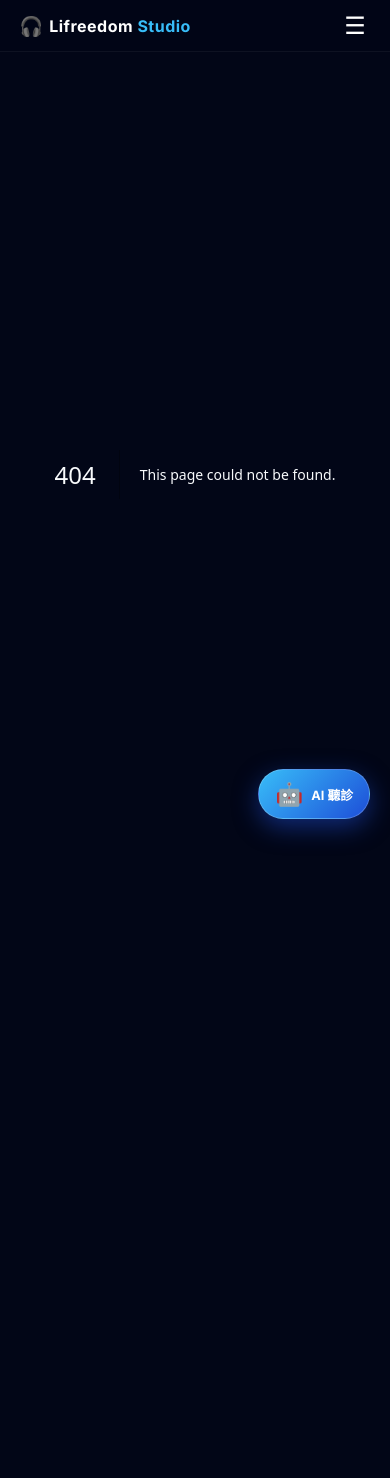
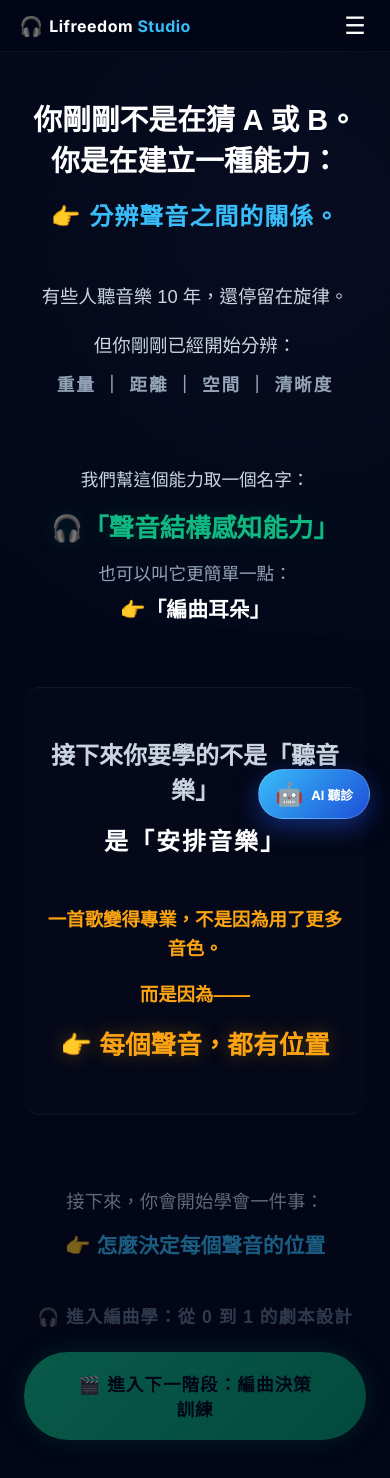
Before and after one commit to lifreedomstudio/lifreedom-studio, a Next.js app: page /courses/ear-opening/bridge in a window 390 px wide. Before the commit this address had no page. Shown: the top 1478 px of the page. Before the commit the page ends 896 px from the top, so only its background shows below. Built offline with nearby package versions, Linux system fonts and the light colour scheme.

Commit message:
Fix all mobile layouts and font sizes

```diff
--- /dev/null
+++ b/src/app/courses/ear-opening/bridge/page.tsx
@@ -0,0 +1,169 @@
+"use client";
+import { useEffect, useState } from 'react';
+import { useRouter } from 'next/navigation';
+
+export default function EarOpeningBridgePage() {
+    const router = useRouter();
+    const [mounted, setMounted] = useState(false);
+    const [isMobile, setIsMobile] = useState(false);
+
+    useEffect(() => {
+        setMounted(true);
+        const checkMobile = () => setIsMobile(window.innerWidth < 768);
+        checkMobile();
+        window.addEventListener('resize', checkMobile);
+        return () => window.removeEventListener('resize', checkMobile);
+    }, []);
+
+    if (!mounted) return null;
+
+    return (
+        <div style={{
+            minHeight: '100vh',
+            background: '#020617',
+            color: '#fff',
+            display: 'flex',
+            flexDirection: 'column',
+            alignItems: 'center',
+            padding: isMobile ? '3rem 1.5rem' : '5rem 2rem',
+            fontFamily: 'sans-serif',
+            position: 'relative',
+            overflowX: 'hidden'
+        }}>
+
+            {/* 🌌 電影感背景：緩慢飄移的深邃星雲光暈 */}
+            <div style={{
+                position: 'fixed',
+                width: '800px',
+                height: '800px',
+                background: 'radial-gradient(circle, rgba(167,139,250,0.05) 0%, rgba(56,189,248,0.02) 50%, transparent 100%)',
+                top: '30%',
+                left: '70%',
+                transform: 'translate(-50%, -50%)',
+                zIndex: 0,
+                pointerEvents: 'none',
+                animation: 'driftBg 20s infinite alternate'
+            }} />
+
+            <div style={{ maxWidth: '650px', width: '100%', zIndex: 1, display: 'flex', flexDirection: 'column', gap: '4rem' }}>
+
+                {/* 🟣 1. Hook + 🟡 2. Proof (0.5s ~ 1.5s 浮現，快速建立認知) */}
+                <section style={{ textAlign: 'center' }}>
+                    <h2 className="cinematic-fade" style={{ fontSize: isMobile ? '1.8rem' : '2.4rem', fontWeight: '900', marginBottom: '1rem', lineHeight: '1.4', animationDelay: '0.5s' }}>
+                        你剛剛不是在猜 A 或 B。<br />你是在建立一種能力：
+                    </h2>
+                    <p className="cinematic-fade" style={{ color: '#38bdf8', fontSize: '1.5rem', fontWeight: '900', animationDelay: '1.2s', marginBottom: '3rem', letterSpacing: '1px' }}>
+                        👉 分辨聲音之間的關係。
+                    </p>
+
+                    <div className="cinematic-fade" style={{ color: '#cbd5e1', fontSize: '1.15rem', lineHeight: '1.8', animationDelay: '2.0s' }}>
+                        <p style={{ margin: '0 0 1rem 0' }}>有些人聽音樂 10 年，還停留在旋律。</p>
+                        <p style={{ margin: 0 }}>但你剛剛已經開始分辨：</p>
+                        <p style={{ color: '#94a3b8', fontWeight: 'bold', fontSize: '1.1rem', margin: '0.5rem 0 0 0', letterSpacing: '2px' }}>
+                            重量 ｜ 距離 ｜ 空間 ｜ 清晰度
+                        </p>
+                    </div>
+                </section>
+
+                {/* 🔵 3. Naming：能力命名 (3.0s 浮現) */}
+                <section className="cinematic-fade" style={{ textAlign: 'center', animationDelay: '3.0s' }}>
+                    <p style={{ color: '#cbd5e1', fontSize: '1.1rem', margin: '0 0 1rem 0' }}>我們幫這個能力取一個名字：</p>
+                    <h3 style={{ color: '#10b981', fontWeight: '900', fontSize: '1.6rem', margin: '0 0 1rem 0', textShadow: '0 0 20px rgba(16,185,129,0.2)' }}>
+                        🎧「聲音結構感知能力」
+                    </h3>
+                    <p style={{ color: '#94a3b8', fontSize: '1.1rem', margin: 0 }}>
+                        也可以叫它更簡單一點：<br />
+                        <strong style={{ color: '#fff', fontSize: '1.3rem', display: 'inline-block', marginTop: '0.5rem' }}>👉「編曲耳朵」</strong>
+                    </p>
+                </section>
+
+                {/* 🟠 4. World Shift + 🔥 5. Punchline (4.0s 浮現) */}
+                <section className="cinematic-fade" style={{
+                    textAlign: 'center',
+                    background: 'rgba(255,255,255,0.01)',
+                    borderTop: '1px solid rgba(255,255,255,0.05)',
+                    borderBottom: '1px solid rgba(255,255,255,0.05)',
+                    padding: '3rem 1rem',
+                    borderRadius: '16px',
+                    animationDelay: '4.0s'
+                }}>
+                    <h2 style={{ fontSize: isMobile ? '1.5rem' : '1.8rem', fontWeight: '900', marginBottom: '1rem', color: '#cbd5e1' }}>
+                        接下來你要學的不是「聽音樂」
+                    </h2>
+                    <p style={{ color: '#fff', fontSize: '1.5rem', fontWeight: '900', margin: '0 0 3rem 0', letterSpacing: '2px' }}>
+                        是「安排音樂」
+                    </p>
+
+                    <div style={{ color: '#fca311', fontSize: isMobile ? '1.15rem' : '1.3rem', fontWeight: '900', lineHeight: '1.6' }}>
+                        <p style={{ margin: '0 0 1rem 0' }}>一首歌變得專業，不是因為用了更多音色。</p>
+                        <p style={{ margin: '0 0 1rem 0' }}>而是因為——</p>
+                        <p style={{ fontSize: '1.6rem', margin: 0, textShadow: '0 0 20px rgba(252, 163, 17, 0.3)' }}>
+                            👉 每個聲音，都有位置
+                        </p>
+                    </div>
+                </section>
+
+                {/* 🟢 6. CTA 前鋪墊 + 🚀 7. 轉換按鈕 (5.5s 壓軸出現) */}
+                <section className="cinematic-fade" style={{ textAlign: 'center', animationDelay: '5.5s', marginBottom: '3rem' }}>
+
+                    <p style={{ color: '#cbd5e1', fontSize: '1.15rem', marginBottom: '2.5rem', lineHeight: '1.6' }}>
+                        接下來，你會開始學會一件事：<br />
+                        <strong style={{ color: '#38bdf8', fontSize: '1.3rem', display: 'inline-block', marginTop: '0.8rem' }}>👉 怎麼決定每個聲音的位置</strong>
+                    </p>
+
+                    <h3 style={{ fontSize: '1.1rem', color: '#64748b', marginBottom: '1.5rem', letterSpacing: '1px', fontWeight: 'bold' }}>
+                        🎧 進入編曲學：從 0 到 1 的劇本設計
+                    </h3>
+
+                    <button
+                        onClick={() => router.push('/courses/arrangement/intro')}
+                        style={{
+                            background: 'linear-gradient(135deg, #10b981, #059669)',
+                            color: '#020617',
+                            border: 'none',
+                            padding: '1.2rem 3rem',
+                            fontSize: isMobile ? '1.1rem' : '1.2rem',
+                            fontWeight: '900',
+                            borderRadius: '50px',
+                            cursor: 'pointer',
+                            transition: 'all 0.3s ease',
+                            boxShadow: '0 0 30px rgba(16, 185, 129, 0.3)',
+                            letterSpacing: '1px'
+                        }}
+                        onMouseOver={(e) => {
+                            e.currentTarget.style.transform = 'scale(1.03)';
+                            e.currentTarget.style.boxShadow = '0 0 40px rgba(16, 185, 129, 0.5)';
+                        }}
+                        onMouseOut={(e) => {
+                            e.currentTarget.style.transform = 'scale(1)';
+                            e.currentTarget.style.boxShadow = '0 0 30px rgba(16, 185, 129, 0.3)';
+                        }}
+                    >
+                        🎬 進入下一階段：編曲決策訓練
+                    </button>
+                </section>
+
+            </div>
+
+            {/* 🎨 核心動畫樣式 */}
+            <style dangerouslySetInnerHTML={{
+                __html: `
+                .cinematic-fade {
+                    opacity: 0;
+                    transform: translateY(15px);
+                    animation: fadeUpReveal 1.2s cubic-bezier(0.215, 0.610, 0.355, 1) forwards;
+                }
+                @keyframes fadeUpReveal {
+                    to {
+                        opacity: 1;
+                        transform: translateY(0);
+                    }
+                }
+                @keyframes driftBg {
+                    0% { transform: translate(-50%, -50%) scale(0.9) rotate(0deg); opacity: 0.6; }
+                    100% { transform: translate(-45%, -55%) scale(1.1) rotate(10deg); opacity: 0.9; }
+                }
+            `}} />
+        </div>
+    );
+}
--- a/src/app/courses/ear-opening/play/page.tsx
+++ b/src/app/courses/ear-opening/play/page.tsx
@@ -266,7 +266,7 @@ export default function EarOpeningPlayPage() {
                     </p>
 
                     <div style={{ display: 'flex', flexDirection: 'column', gap: '1rem' }}>
-                        <button onClick={() => router.push('/courses/arrangement/intro')} style={{ width: '100%', padding: '1.2rem', background: 'linear-gradient(135deg, #fca311, #f97316)', color: '#020617', border: 'none', borderRadius: '50px', fontSize: '1.2rem', fontWeight: '900', cursor: 'pointer', boxShadow: '0 10px 20px rgba(252, 163, 17, 0.3)' }}>
+                        <button onClick={() => router.push('/courses/ear-opening/bridge')} style={{ width: '100%', padding: '1.2rem', background: 'linear-gradient(135deg, #fca311, #f97316)', color: '#020617', border: 'none', borderRadius: '50px', fontSize: '1.2rem', fontWeight: '900', cursor: 'pointer', boxShadow: '0 10px 20px rgba(252, 163, 17, 0.3)' }}>
                             🎧 進入學習系統 (開始做出自己的聲音)
                         </button>
                     </div>
```
